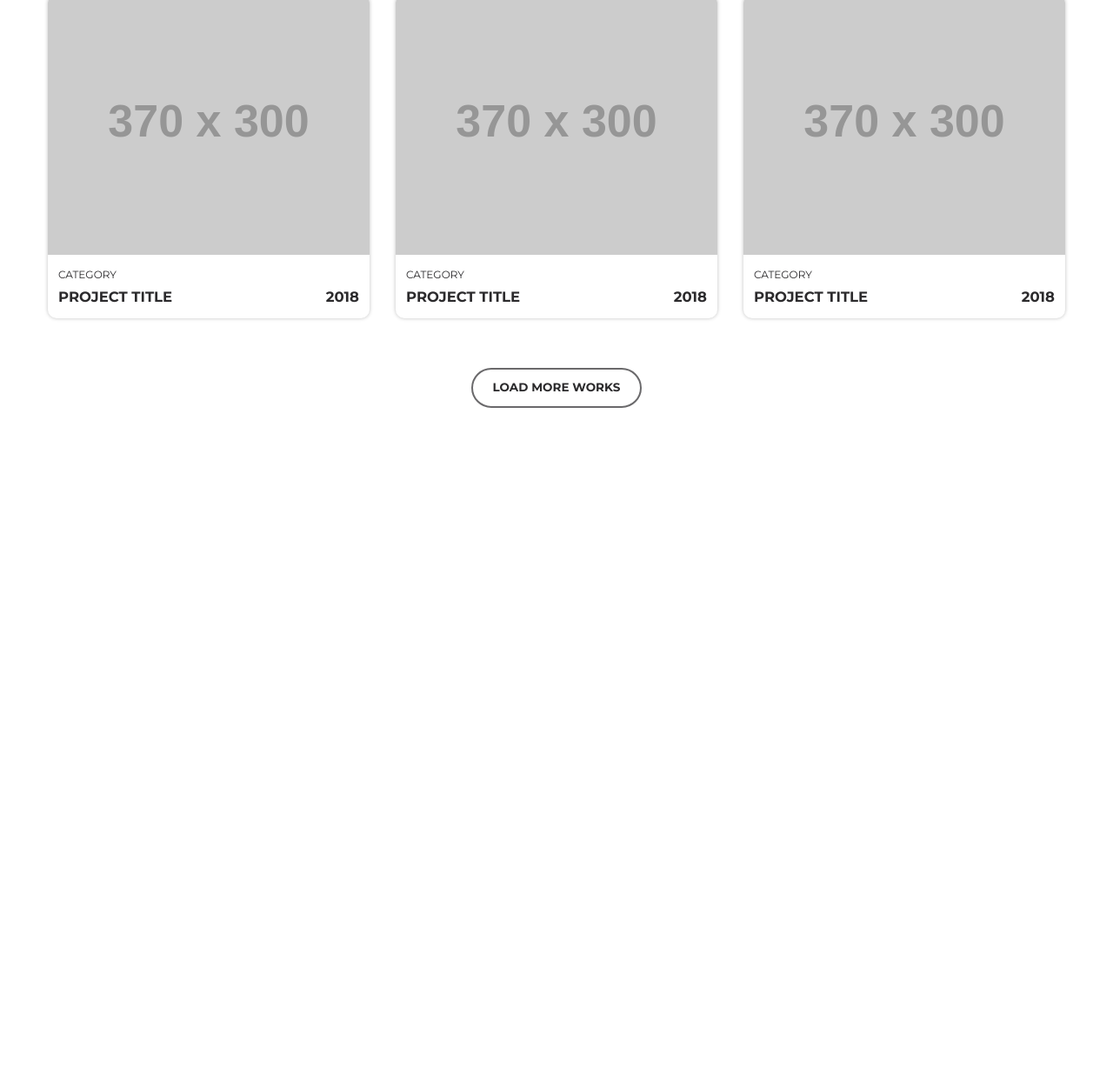
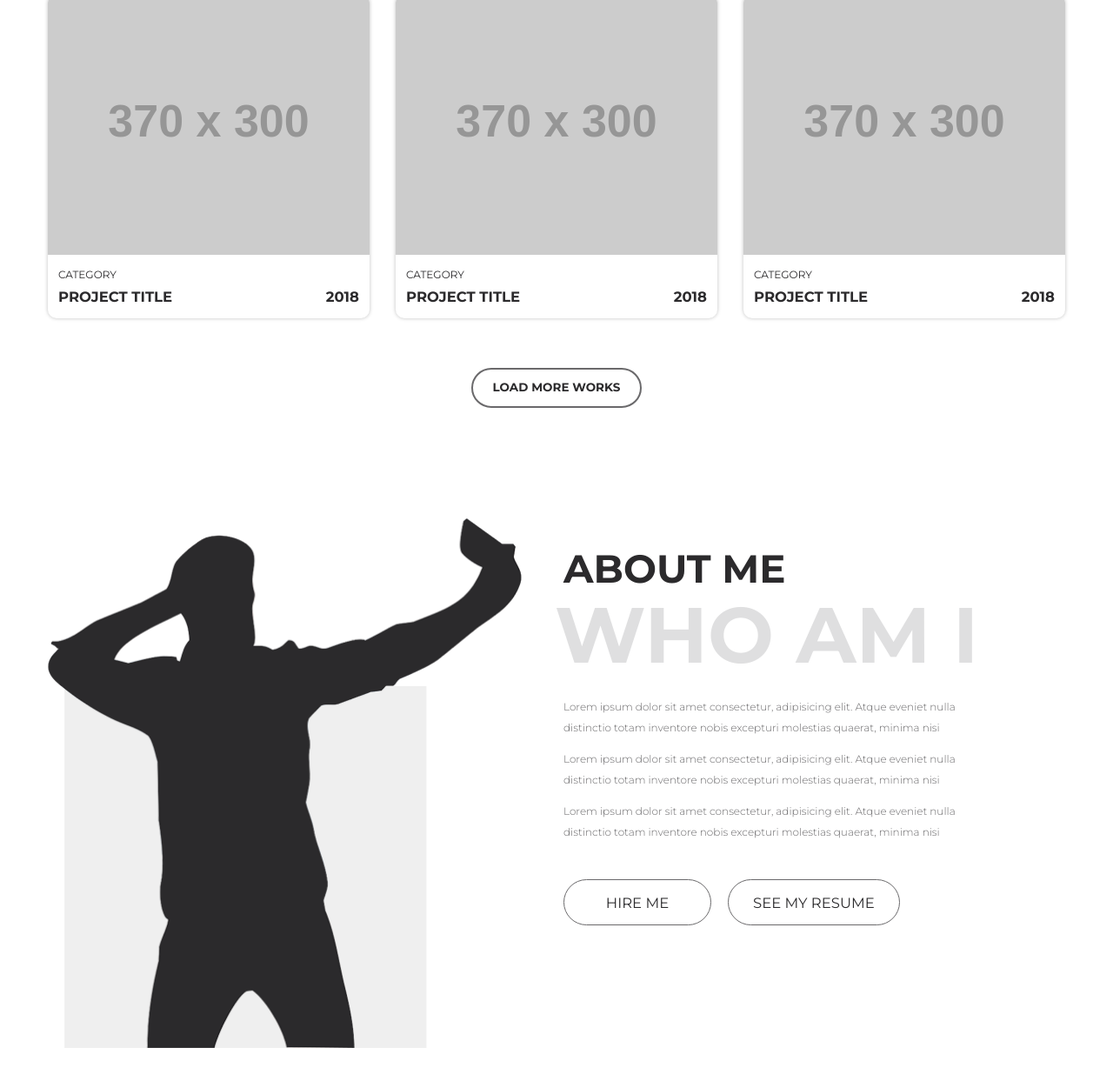
Before and after one commit to Laydemir/Portfolio-LESS, a plain HTML site: page index.html in a window 1280 px wide. Shown: the part 1103-2346 px from the top of the page at 87% size. Before the commit the page ends 1614 px from the top, so only its background shows below. Drawn offline with Linux system fonts and the light colour scheme; placeholder pictures from the web are drawn by us.

Commit message:
section about

```diff
--- /dev/null
+++ b/css/blocks/about.less
@@ -0,0 +1,45 @@
+// main: ../style.less
+.about {
+	margin: 8.5rem 0;
+}
+
+.about__inner {
+	display: flex;
+	max-width: 1090px;
+}
+
+.about__photo,
+.about__content {
+	width: 50%;
+}
+
+.about__content {
+	margin-top: 2rem;
+	padding-left: 3.2rem;
+}
+
+.about__title {
+	font-size: 3rem;
+	color: @black;
+	font-weight: 700;
+	text-transform: uppercase;
+}
+
+.about__bigtitle {
+	position: relative;
+	left: -10px;
+	margin-bottom: 1.4rem;
+	font-size: 6rem;
+	line-height: 1.1;
+	color: fade(@black, 15%);
+	font-weight: 700;
+	text-transform: uppercase;
+}
+
+.about__text {
+	margin-bottom: 2.8rem;
+	font-size: .8rem;
+	font-weight: 300;
+	line-height: 2;
+	color: @gray;
+}
--- a/css/blocks/helper.less
+++ b/css/blocks/helper.less
@@ -2,3 +2,9 @@
 .text__center {
 	text-align: center;
 }
+
+.img {
+	display: block;
+	min-width: 100%;
+	height: auto;
+}
--- a/css/blocks/works.less
+++ b/css/blocks/works.less
@@ -1,7 +1,7 @@
 // main: ../style.less
 
 .works {
-	padding: 2.8rem 0;
+	margin: 2.8rem 0;
 }
 
 .works__nav {
--- a/css/style.less
+++ b/css/style.less
@@ -40,6 +40,7 @@ h6 {
 @import "blocks/works";
 @import "blocks/portfolio";
 @import "blocks/work";
+@import "blocks/about";
 
 
 
--- a/index.html
+++ b/index.html
@@ -175,6 +175,32 @@
 		</div><!-- ./container-->
 	</div><!-- ./works-->
 
+	<!-- ABOUT-->
+	<section class="about">
+		<div class="container">
+			<div class="about__inner">
+				<div class="about__photo">
+					<img class="img" src="images/about.png" alt="">
+				</div>
+				<div class="about__content">
+					<h3 class="about__title">About me</h3>
+					<h2 class="about__bigtitle">who am i</h2>
+					<div class="about__text">
+						<p>Lorem ipsum dolor sit amet consectetur, adipisicing elit. Atque eveniet nulla distinctio totam inventore
+							nobis excepturi molestias quaerat, minima nisi</p>
+						<p>Lorem ipsum dolor sit amet consectetur, adipisicing elit. Atque eveniet nulla distinctio totam inventore
+							nobis excepturi molestias quaerat, minima nisi</p>
+						<p>Lorem ipsum dolor sit amet consectetur, adipisicing elit. Atque eveniet nulla distinctio totam inventore
+							nobis excepturi molestias quaerat, minima nisi</p>
+					</div>
+					<a class="btn" href="">hire me</a>
+					<button class="btn" type="button">see my resume</button>
+				</div>
+			</div>
+			<!--./abour__inner-->
+		</div><!-- ./container-->
+	</section>
+
 
 
 
```
Also changed, not shown: css/style.css, images/about.png (added).
